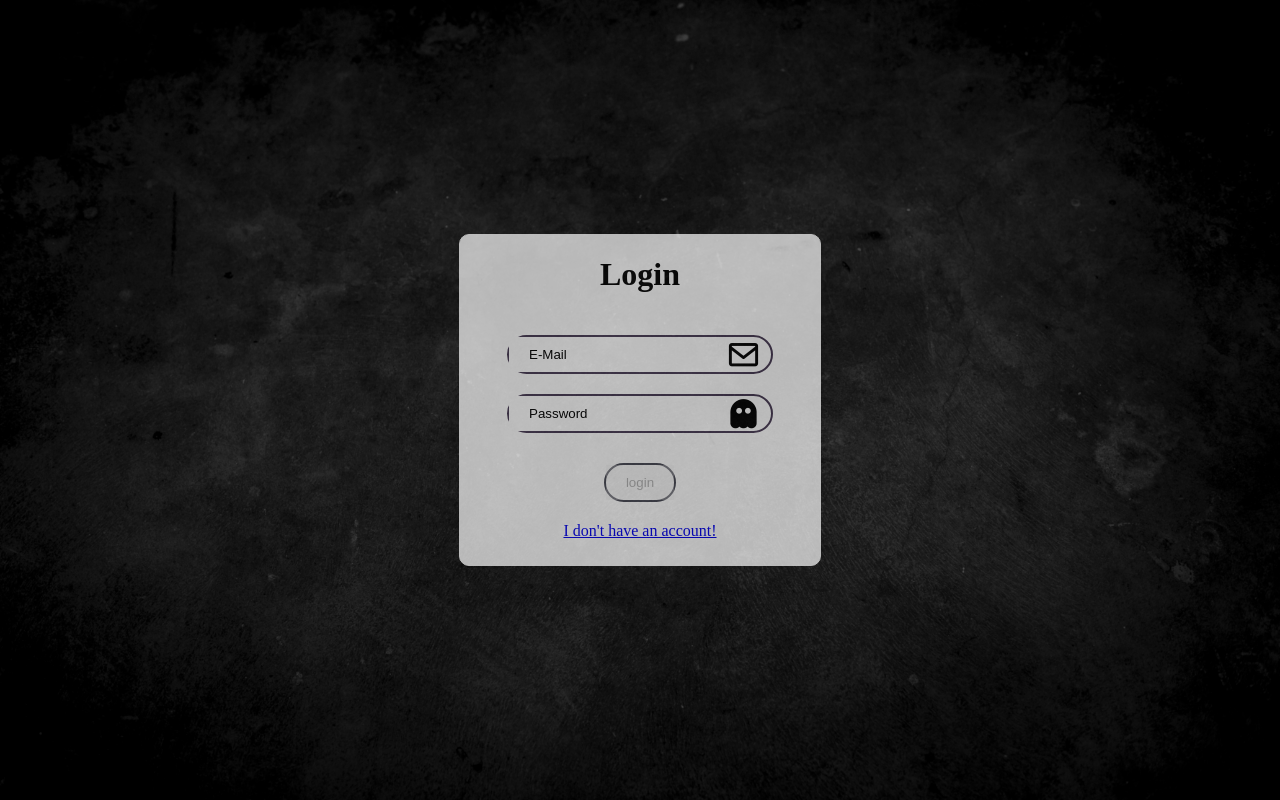
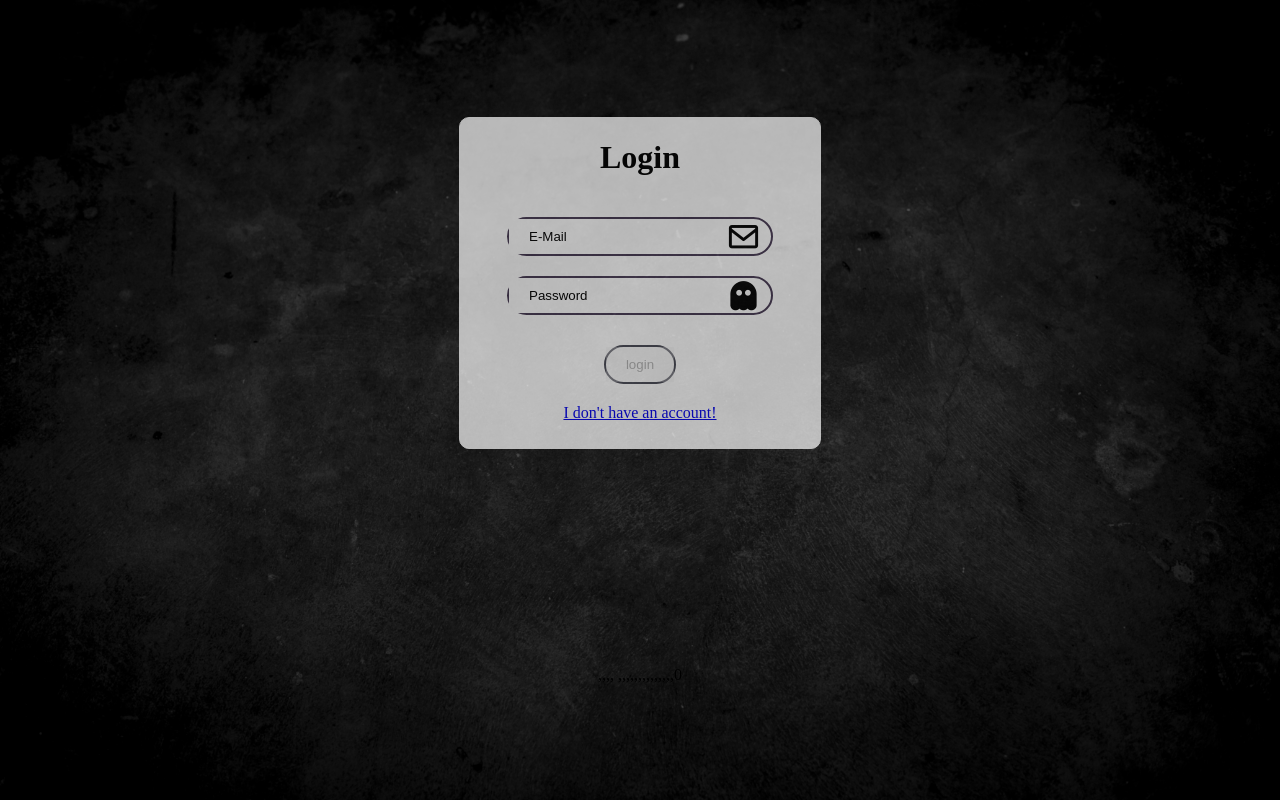
Before and after one commit to MarvHetz/PHP, a PHP site: page /PHP/ in a window 1280 px wide. Run offline with PHP 8.4, Linux system fonts and the light colour scheme.

Commit message:
missed change

```diff
--- a/Index.php
+++ b/Index.php
@@ -33,3 +33,6 @@
     </div>
 </body>
 </html>
+
+,,,,
+,,,,,,,,,,,,,,0
```
